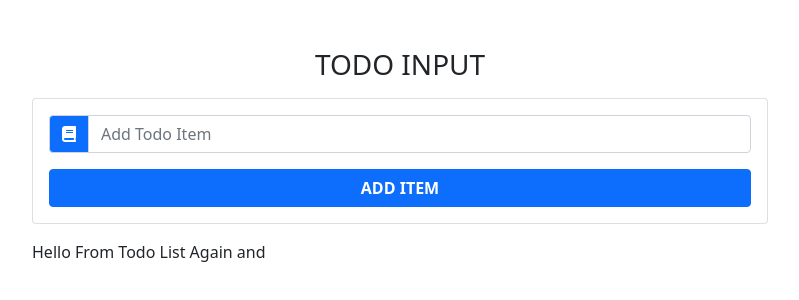
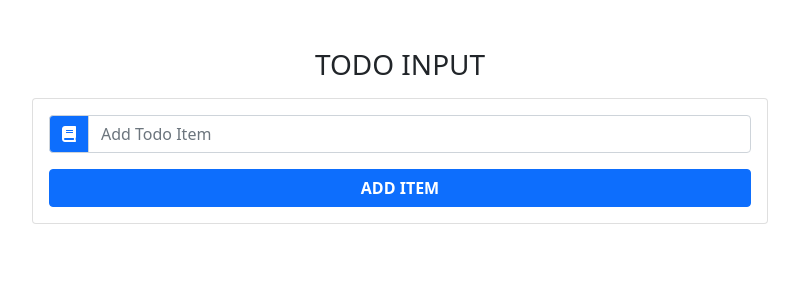
Before and after one commit to HumbleAssassin/react-todo-list, a React (Create React App) app: page / in a window 1280 px wide. Shown: the top 300 px of the page, without its empty margins (240-1039 px from the left). Built offline with nearby package versions, Linux system fonts and the light colour scheme.

Commit message:
handleChange and handleSubmit set up

```diff
--- a/src/App.js
+++ b/src/App.js
@@ -6,26 +6,33 @@ import TodoInput from "./components/TodoInput"
 
 export default class App extends Component {
    state = {
-      items: [
-         {
-            id: 1,
-            title: "wake up",
-         },
-         {
-            id: 2,
-            title: "make breakfast",
-         },
-      ],
+      items: [],
       item: "",
       editItem: false,
    }
 
    handleChange = (e) => {
-      console.log("handleChange")
+      const { value } = e.target
+      this.setState({
+         item: value,
+      })
    }
 
    handleSubmit = (e) => {
-      console.log("handle submit")
+      e.preventDefault()
+      console.log(this.state.items.length)
+      const newItem = {
+         id: this.state.items.length + 1,
+         title: this.state.item,
+      }
+      const updatedItems = [...this.state.items, newItem]
+      this.setState(
+         {
+            items: updatedItems,
+            item: "",
+         },
+         console.log(this.state.items)
+      )
    }
 
    clearList = () => {
@@ -41,6 +48,7 @@ export default class App extends Component {
    }
 
    render() {
+      console.log(this.state)
       return (
          <div className="container">
             <div className="row">
--- a/src/components/TodoList.js
+++ b/src/components/TodoList.js
@@ -1,7 +1,16 @@
 import React, { Component } from "react"
 
 export default class TodoList extends Component {
+   constructor(props) {
+      super(props)
+   }
    render() {
-      return <div>Hello From Todo List Again and</div>
+      return (
+         <>
+            {this.props.items.forEach((item) => (
+               <h1 key={item.id}>{item.id}</h1>
+            ))}
+         </>
+      )
    }
 }
```
